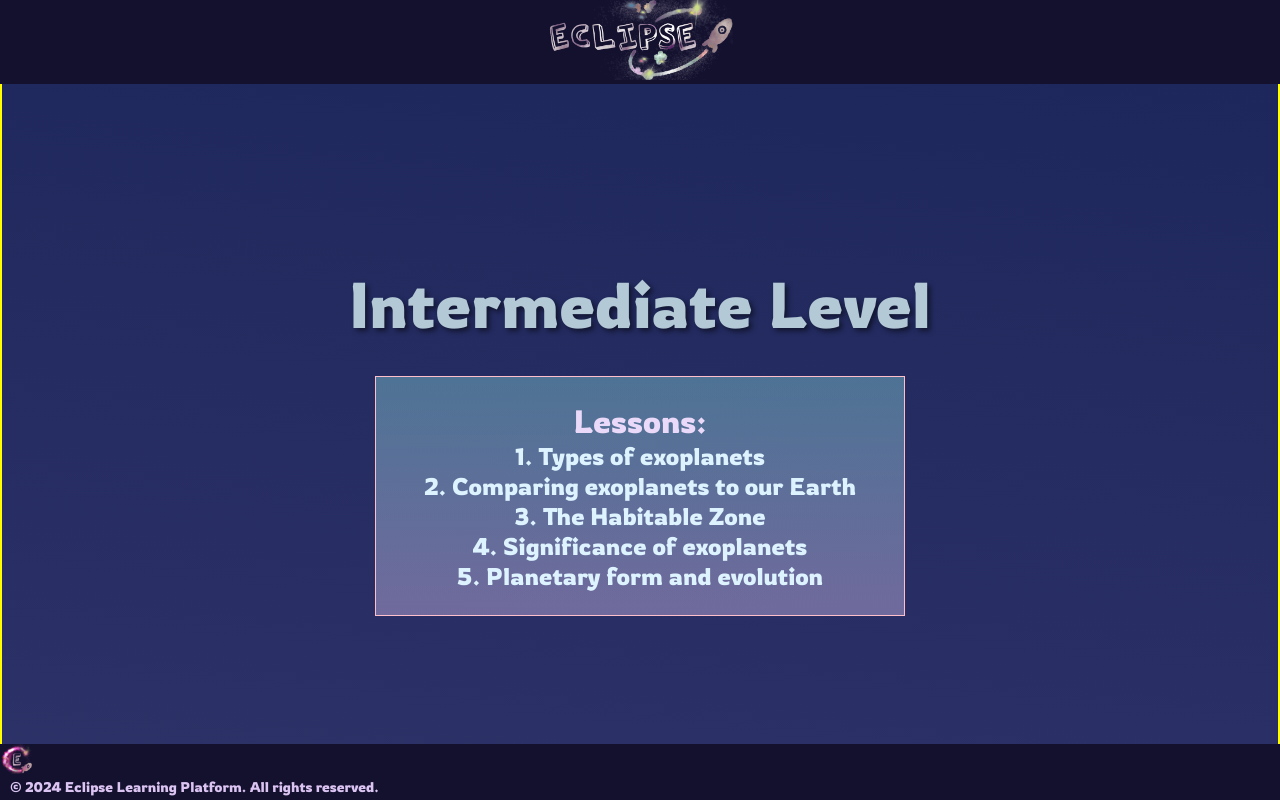
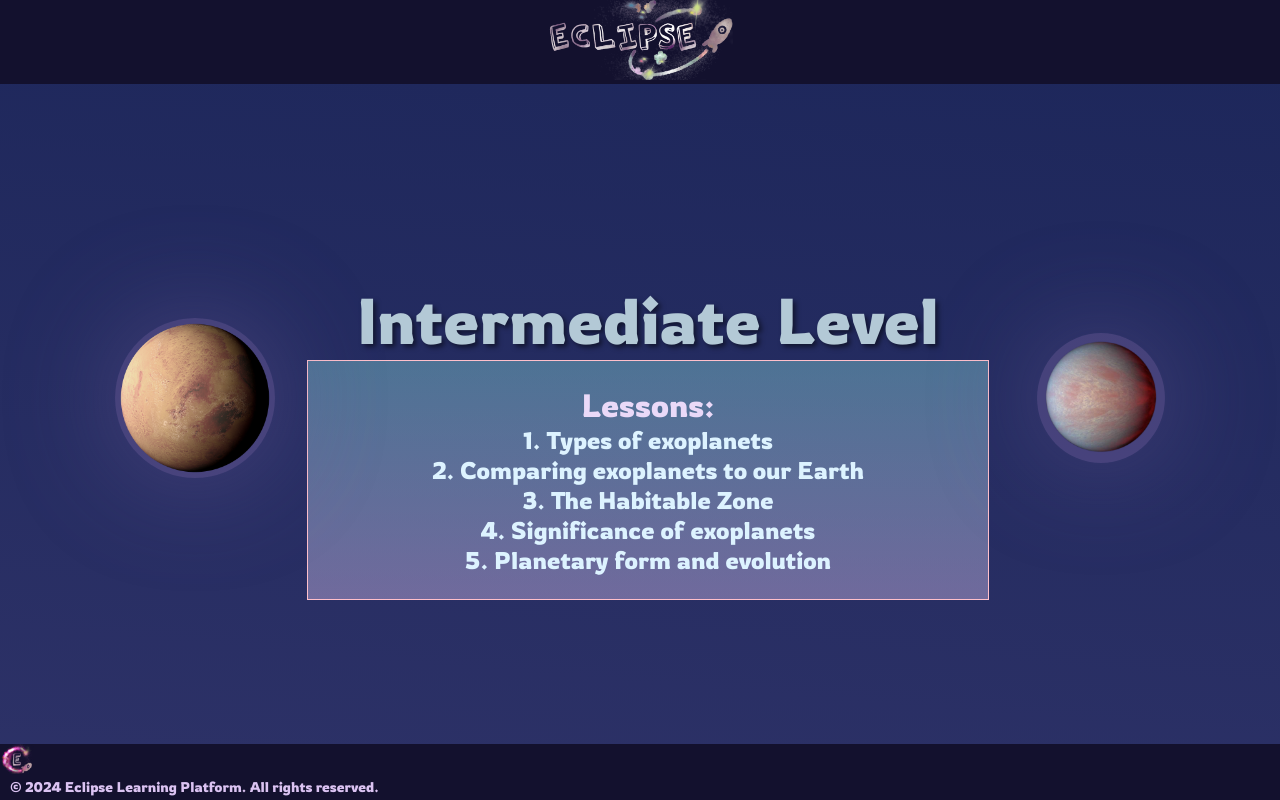
Before and after one commit to obymael/exoplanet.exe, a Vue app in the folder EXOPLANET.EXE/: page /IntermediateLessons in a window 1280 px wide. Shown: the top 800 px of the page. Built offline with nearby package versions, Linux system fonts and the light colour scheme.

Commit message:
#15 Add animate planets

```diff
--- a/EXOPLANET.EXE/src/views/IntermediateLessons.vue
+++ b/EXOPLANET.EXE/src/views/IntermediateLessons.vue
@@ -1,6 +1,10 @@
 <template>
     <div class="intermediate-container">
       <section id="index-section">
+        <div class="border-index border-index-left">
+            <img src="@/assets/planet-image-1.jpg" alt="planet" class="planet-1-image">
+        </div>
+        <div class="center-index">
             <h1>Intermediate Level</h1>
             <div class="links-wrapper">
                 <h5>Lessons:</h5>
@@ -11,6 +15,10 @@
                     <a href="#lesson-4">4. Significance of exoplanets</a>
                     <a href="#lesson-5">5. Planetary form and evolution</a>
                 </div>
+            </div>
+        </div>
+        <div class="border-index border-index-right">
+            <img src="@/assets/planet-image-2.jpg" alt="planet" class="planet-2-image">
         </div>
       </section>
       <section id="lesson-1">
@@ -53,12 +61,42 @@ h5 {
 }
 
 #index-section{
-    display: flex;
+    display: grid;
+    grid-template-columns: 1fr 10fr 1fr;
     justify-content: center;
     align-items: center;
-    border: 2px solid yellow;
     gap: 2rem;
     padding-top: 7rem !important;
+}
+
+.planet-2-image{
+    margin-left: 1rem;
+    max-width: 8rem;
+}
+
+.planet-1-image{
+    max-height: 10rem;
+}
+
+.planet-1-image,
+.planet-2-image{
+    border-radius: 50%;
+    background-color: #6b5c987c ;
+    box-shadow: 0 0 7rem #6b5c987c;
+    animation: floatImage 4s ease-in-out infinite;
+}
+
+
+@keyframes floatImage{
+    0%{
+        transform: translateY(0);
+    }
+    50%{
+        transform: translateY(-5rem);
+    }
+    100%{
+        transform: translateY(0);
+    }
 }
 
 .links-wrapper{
```
Also changed, not shown: EXOPLANET.EXE/src/assets/planet-image-1.jpg (added), EXOPLANET.EXE/src/assets/planet-image-2.jpg (added). Lines whose indentation alone changed are shown as unchanged.
